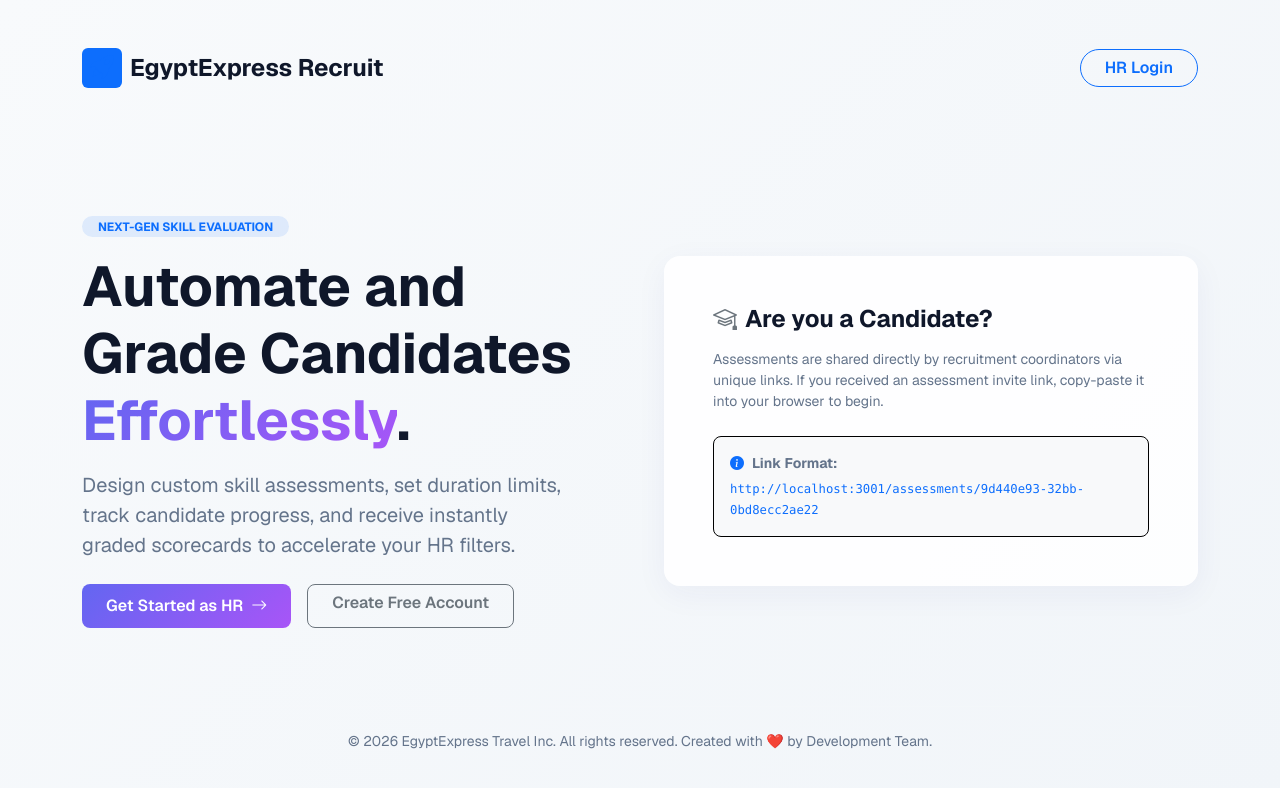
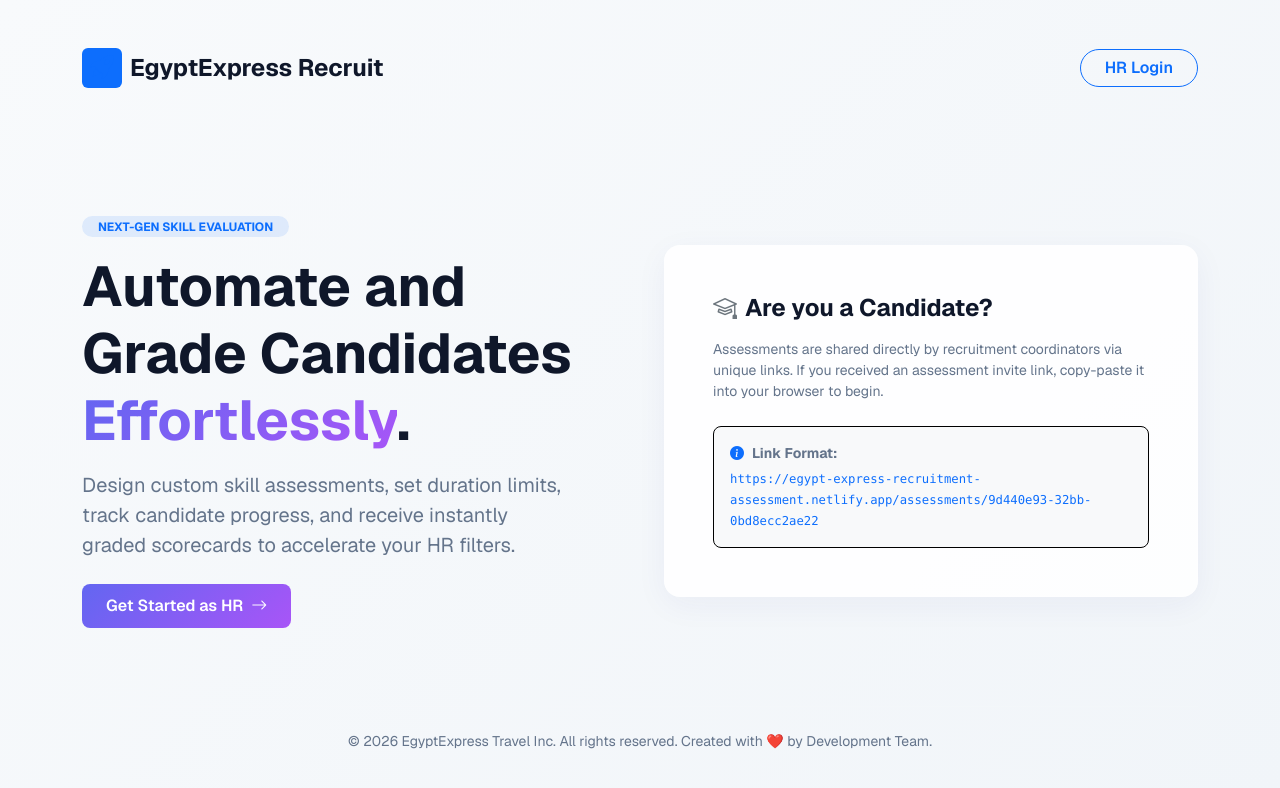
Before and after one commit to mtf21102001/egypt-express-Recruitment-Assessment-System, a Next.js app in the folder frontend/: page / in a window 1280 px wide. Shown: the top 788 px of the page. Built offline with nearby package versions, Linux system fonts and the light colour scheme.

Commit message:
feat: implement landing, registration, and login pages for the recruitment portal

```diff
--- a/frontend/src/app/page.tsx
+++ b/frontend/src/app/page.tsx
@@ -39,9 +39,6 @@ export default function LandingPage() {
               Get Started as HR
               <i className="bi bi-arrow-right"></i>
             </Link>
-            <Link href="/register" className="btn btn-outline-secondary border-opacity-25 px-4 py-2.5 rounded-3 fw-semibold">
-              Create Free Account
-            </Link>
           </div>
         </div>
 
@@ -57,7 +54,7 @@ export default function LandingPage() {
 
             <div className="bg-light bg-opacity-5 p-3 rounded-3 small text-muted border border-black border-opacity-5">
               <div className="fw-bold mb-1"><i className="bi bi-info-circle-fill text-primary me-2"></i>Link Format:</div>
-              <code className="text-primary font-monospace">http://localhost:3001/assessments/9d440e93-32bb-0bd8ecc2ae22</code>
+              <code className="text-primary font-monospace">https://egypt-express-recruitment-assessment.netlify.app/assessments/9d440e93-32bb-0bd8ecc2ae22</code>
             </div>
           </div>
         </div>
--- a/frontend/src/app/register/page.tsx
+++ b/frontend/src/app/register/page.tsx
@@ -43,7 +43,7 @@ export default function RegisterPage() {
     try {
       await api.auth.register({ name, email, password });
       // Redirect to login on success
-      router.push('/login?registered=true');
+      router.push('');
     } catch (err: unknown) {
       const message = err instanceof Error ? err.message : 'Registration failed. Try again.';
       setError(message);
```
Also changed, not shown: frontend/src/app/login/page.tsx (+0 -7 lines).
